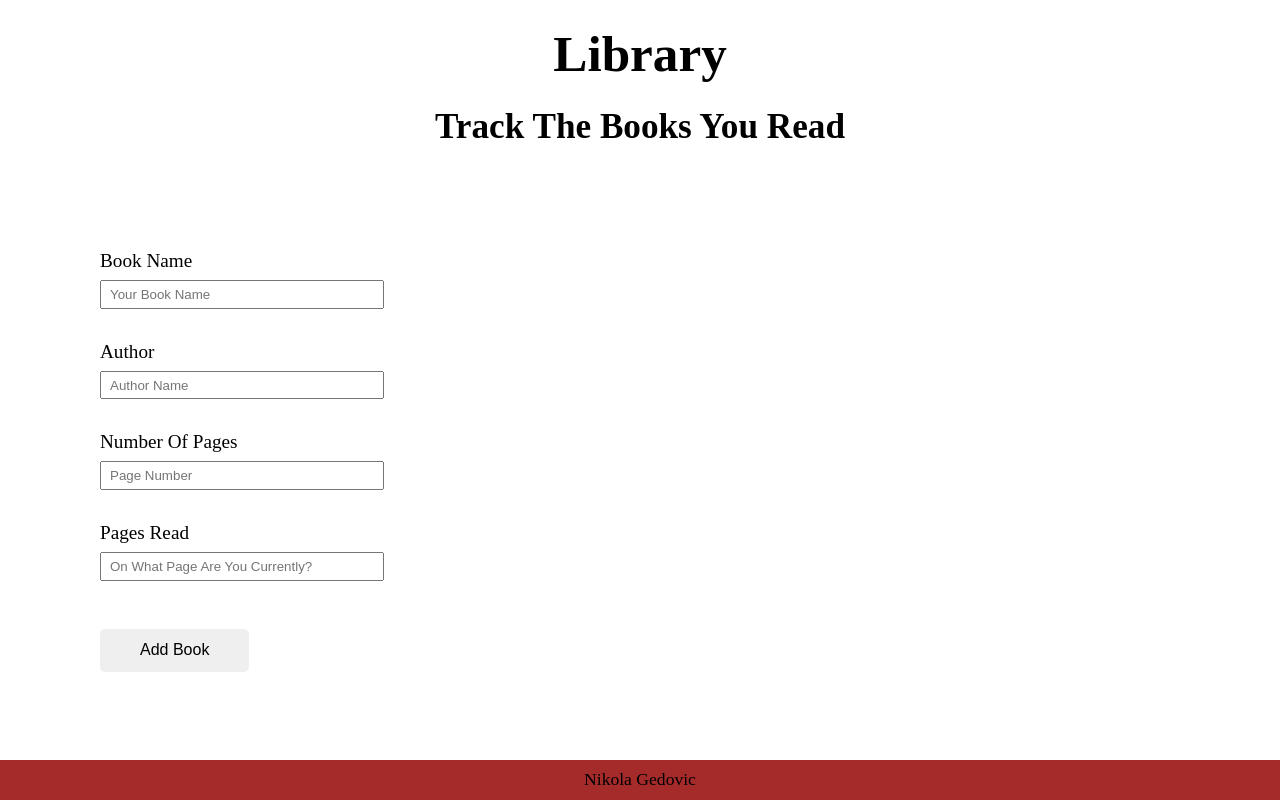
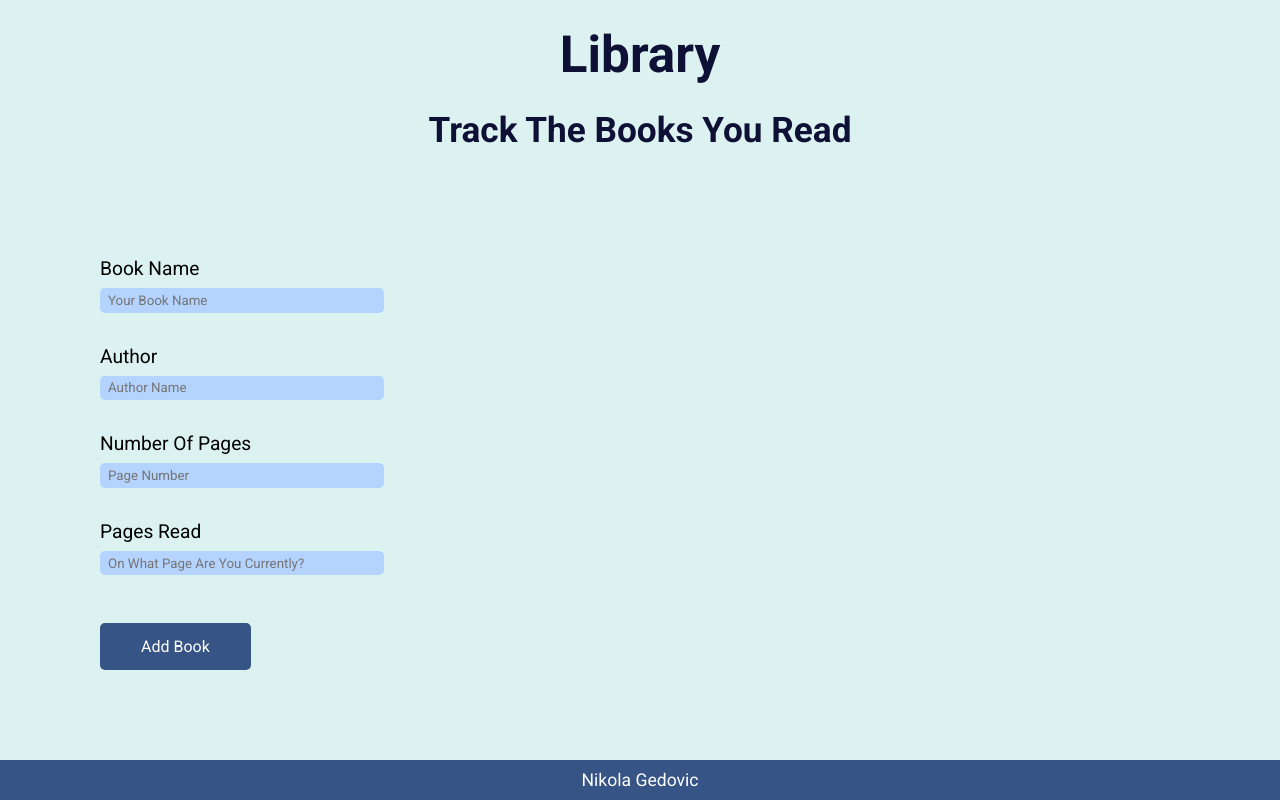
Before and after one commit to NikolaGedovic/Library-App, a plain HTML site: page index.html in a window 1280 px wide. Drawn offline with Linux system fonts and the light colour scheme.

Commit message:
add font family and color palettes

```diff
--- a/index.html
+++ b/index.html
@@ -9,6 +9,12 @@
     <link rel="stylesheet" href="style.css" />
 
     <!-- GOOGLE FONTS -->
+    <link rel="preconnect" href="https://fonts.googleapis.com" />
+    <link rel="preconnect" href="https://fonts.gstatic.com" crossorigin />
+    <link
+      href="https://fonts.googleapis.com/css2?family=Roboto:wght@400;700&display=swap"
+      rel="stylesheet"
+    />
   </head>
   <body>
     <div class="content">
--- a/style.css
+++ b/style.css
@@ -1,7 +1,17 @@
+:root {
+  --bg-color: #DCF2F1;
+  --font: #0F1035;
+  --second-bg-color: #365486;
+  --second-font-color: #7FC7D9;
+  --third-bg-color: #B4D4FF;
+  --white-color: white;
+}
+
 * {
   box-sizing: border-box;
   margin: 0;
   padding: 0;
+  font-family: "Roboto", sans-serif;
 }
 
 body {
@@ -24,19 +34,23 @@ header {
   align-items: center;
   padding-top: 1.5rem;
   gap: 1.5rem;
+  background-color: var(--bg-color);
 }
 
 h1 {
   font-size: 3.2rem;
+  color: var(--font);
 }
 
 h2 {
   font-size: 2.2rem;
+  color: var(--font);
 }
 
 /* MAIN CONTENT */
 main {
   height: 100%;
+  background-color: var(--bg-color);
 }
 
 /* LEFT SIDE */
@@ -62,14 +76,27 @@ main {
 
 .form-text-input {
   padding: .3rem .5rem;
+  border-radius: .3rem;
+  border: none;
+  background-color: var(--third-bg-color);
 }
 
 .submit-btn {
   margin-top: 2rem;
   border: none;
   padding: .8rem 2.5rem;
-  border-radius: 0.3125rem;
+  border-radius: .3125rem;
   font-size: 1rem;
+  background-color: var(--second-bg-color);
+  color: var(--white-color);
+  cursor: pointer;
+  border: 1px solid transparent;
+}
+
+.submit-btn:active {
+  background-color: var(--third-bg-color);
+  color: var(--font);
+  border: 1px solid var(--font);
 }
 
 /* FOOTER */
@@ -77,7 +104,7 @@ main {
 footer {
   height: 3.3rem;
   width: 100%;
-  background-color: brown;
+  background-color: var(--second-bg-color);
   display: flex;
   justify-content: center;
   align-items: center;
@@ -85,6 +112,10 @@ footer {
 
 .github-link {
   font-size: 1.1rem;
-  color: black;
+  color: var(--white-color);
   text-decoration: none;
 }
+
+.github-link:active {
+  color: var(--font);
+}
```
